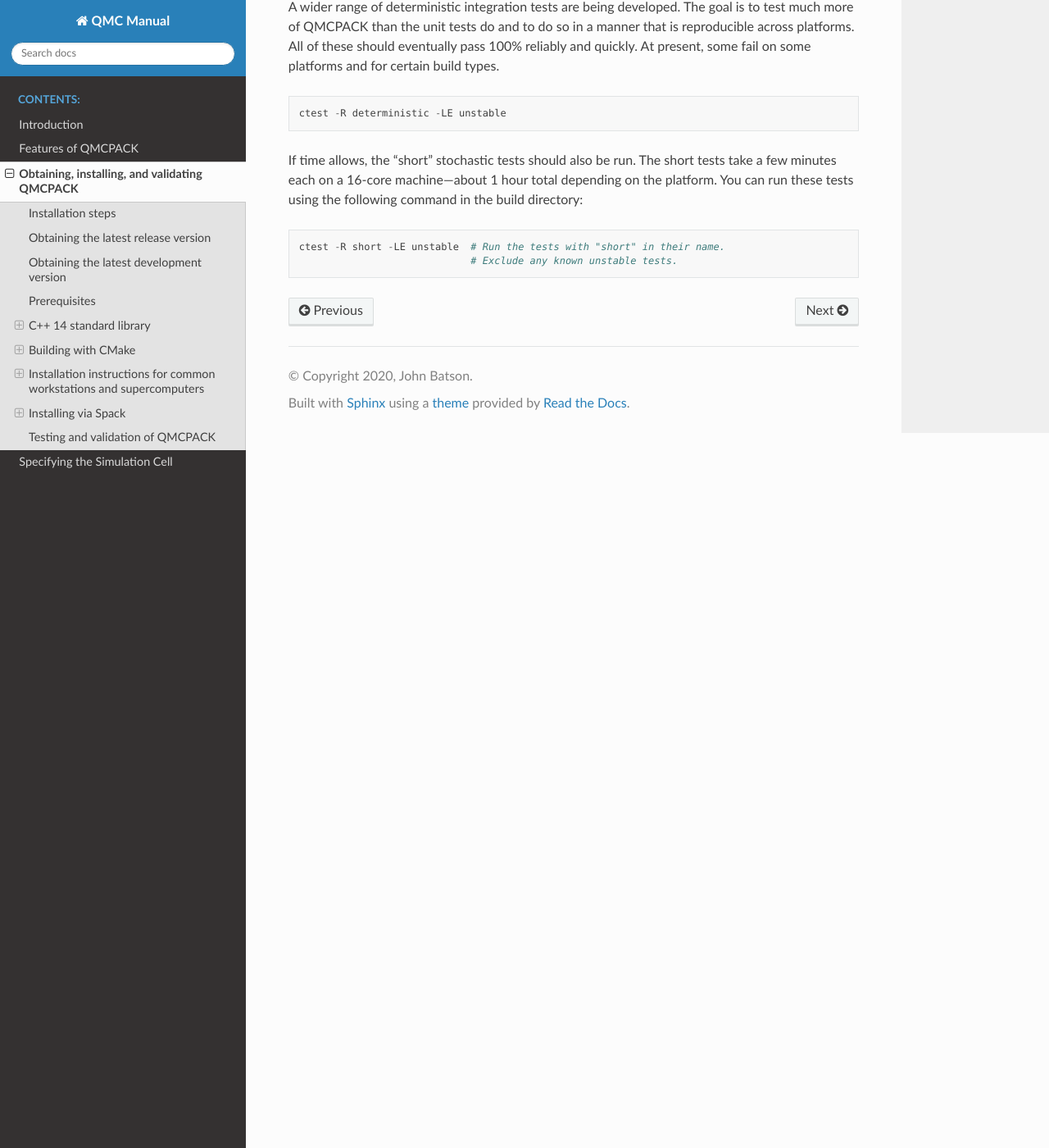
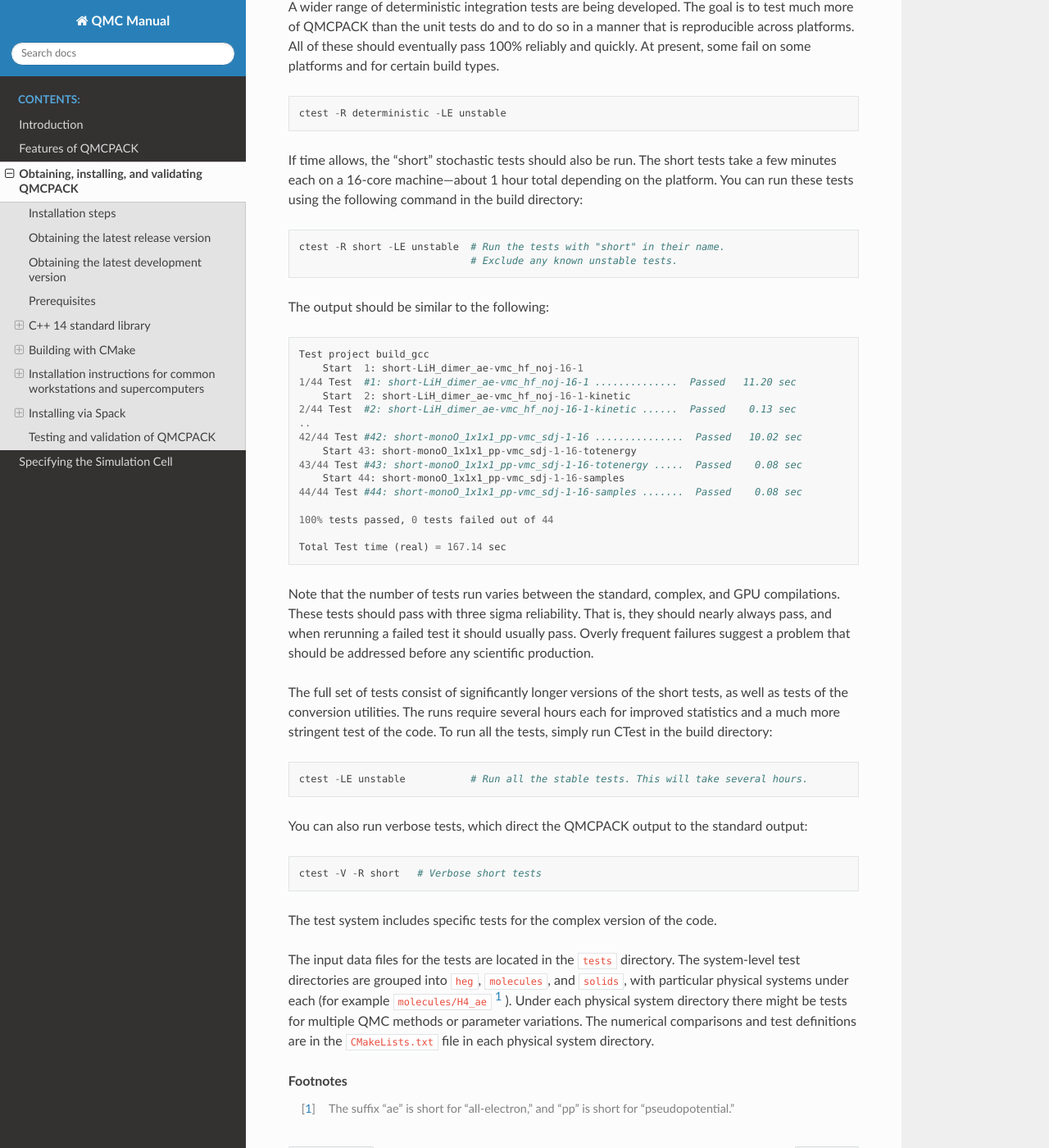
Before and after one commit to jbatson5/QMC-Manual, a Sphinx documentation site: the page built from docs/installation.rst, in a window 1280 px wide and 1400 px high, scrolled down 25240 px. Shown: the whole window at 82% size. Built offline with Sphinx 7.4.7 and the Read the Docs theme 2.0.0, drawn with Linux system fonts in a browser that asks for light colours.

Commit message:
Setting up footnotes

```diff
--- a/docs/installation.rst
+++ b/docs/installation.rst
@@ -1434,3 +1434,55 @@ build directory:
 
   ctest -R short -LE unstable  # Run the tests with "short" in their name.
                                # Exclude any known unstable tests.
+
+The output should be similar to the following:
+
+::
+
+  Test project build_gcc
+      Start  1: short-LiH_dimer_ae-vmc_hf_noj-16-1
+  1/44 Test  #1: short-LiH_dimer_ae-vmc_hf_noj-16-1 ..............  Passed   11.20 sec
+      Start  2: short-LiH_dimer_ae-vmc_hf_noj-16-1-kinetic
+  2/44 Test  #2: short-LiH_dimer_ae-vmc_hf_noj-16-1-kinetic ......  Passed    0.13 sec
+  ..
+  42/44 Test #42: short-monoO_1x1x1_pp-vmc_sdj-1-16 ...............  Passed   10.02 sec
+      Start 43: short-monoO_1x1x1_pp-vmc_sdj-1-16-totenergy
+  43/44 Test #43: short-monoO_1x1x1_pp-vmc_sdj-1-16-totenergy .....  Passed    0.08 sec
+      Start 44: short-monoO_1x1x1_pp-vmc_sdj-1-16-samples
+  44/44 Test #44: short-monoO_1x1x1_pp-vmc_sdj-1-16-samples .......  Passed    0.08 sec
+
+  100% tests passed, 0 tests failed out of 44
+
+  Total Test time (real) = 167.14 sec
+
+Note that the number of tests run varies between the
+standard, complex, and GPU compilations. These tests should pass with three sigma reliability. That is, they should nearly always pass, and when rerunning a failed test it should usually pass. Overly frequent failures suggest a problem that should be addressed before any scientific production.
+
+The  full set of tests consist of significantly longer versions of the short
+tests, as well as tests of the conversion utilities. The runs require
+several hours each for improved statistics and a much more
+stringent test of the code. To run all the tests, simply run CTest in the build
+directory:
+
+::
+
+  ctest -LE unstable           # Run all the stable tests. This will take several hours.
+
+You can also run verbose tests, which direct the QMCPACK
+output to the standard output:
+
+::
+
+  ctest -V -R short   # Verbose short tests
+
+The test system includes specific tests for the complex version of the code.
+
+The input data files for the tests are located in the ``tests`` directory.
+The system-level test directories are grouped into ``heg``, ``molecules``, and ``solids``, with particular physical systems under each (for example ``molecules/H4_ae`` [#f1]_ ).
+Under each physical system directory there might be tests for multiple QMC methods or parameter variations.
+The numerical comparisons and test definitions are in the ``CMakeLists.txt`` file in each physical system directory.
+
+
+.. rubric:: Footnotes
+
+.. [#f1] The suffix "ae" is short for "all-electron," and "pp" is short for "pseudopotential."
```
Also changed, not shown: 6 other files.
